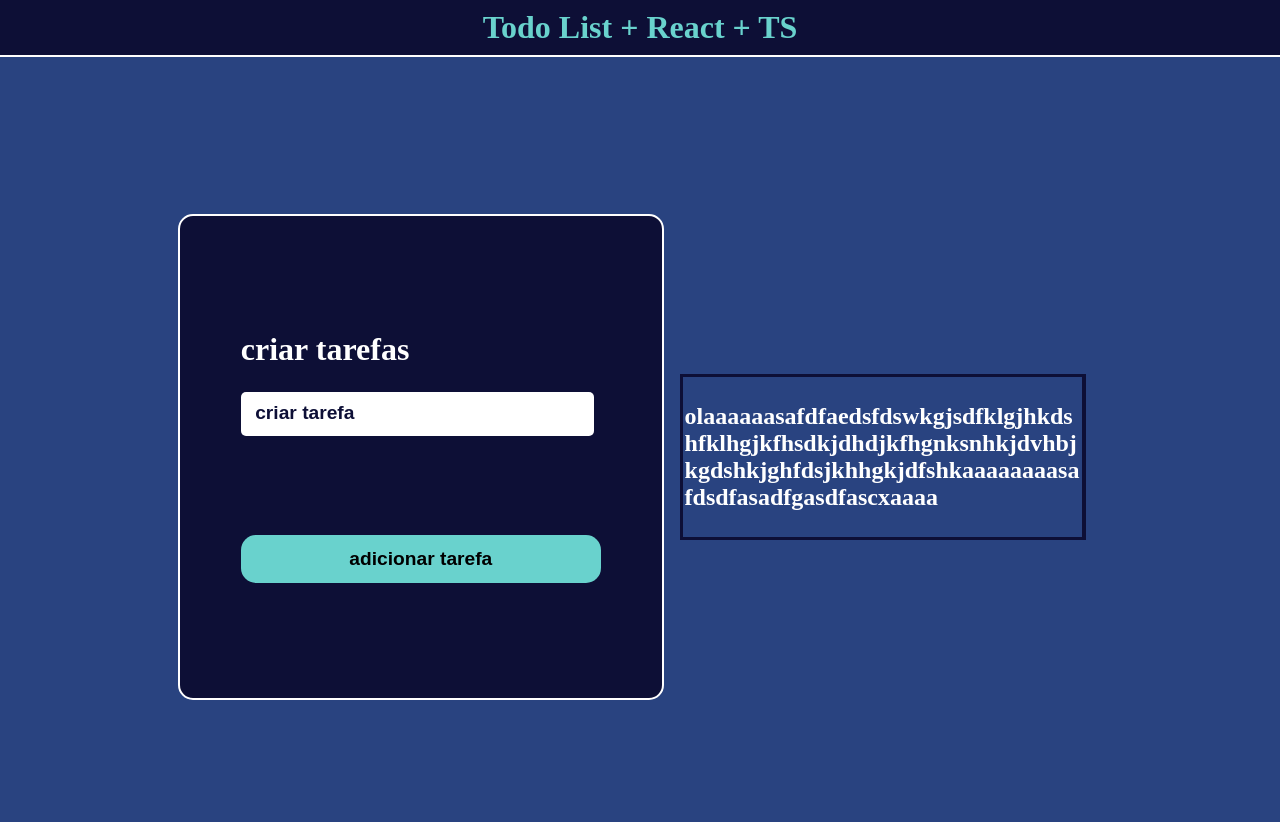
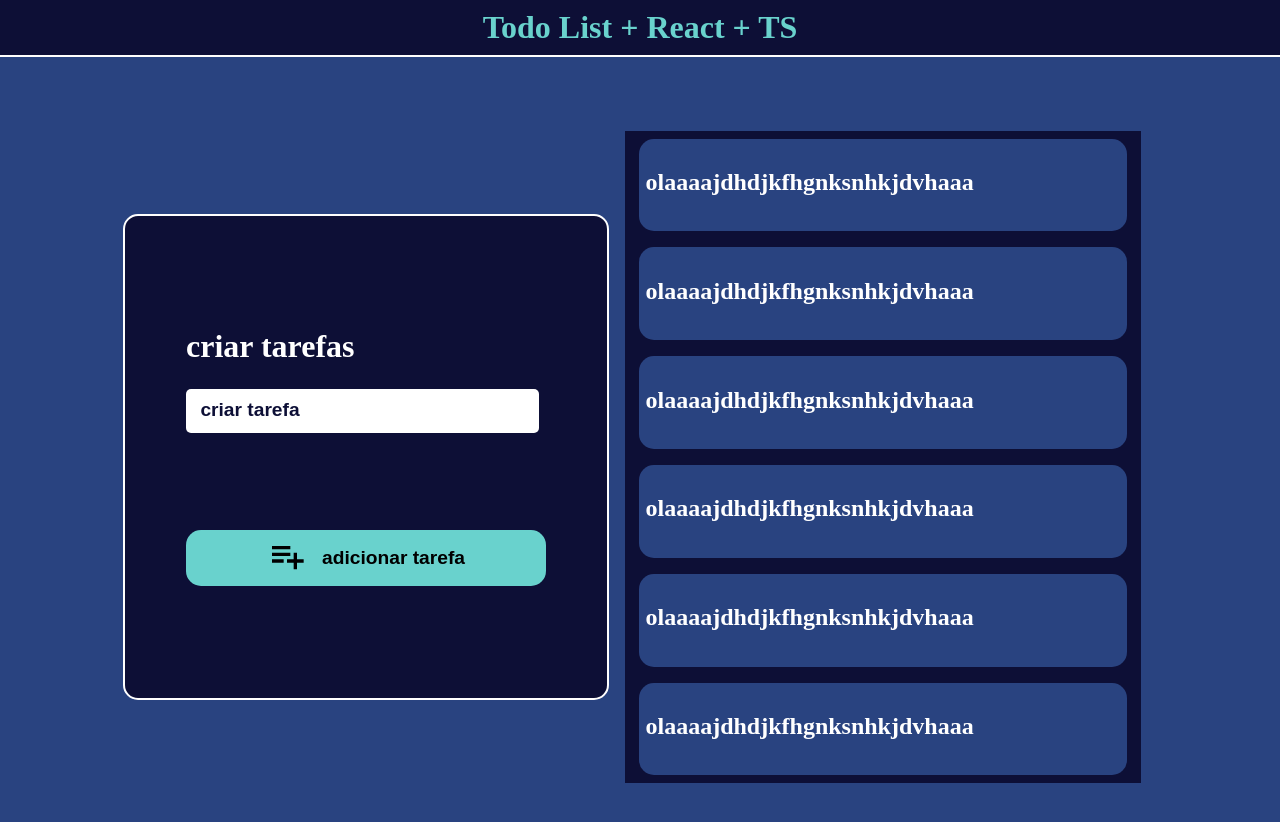
Before and after one commit to leonardofx1/todoList, a React (Vite) app in the folder TodoListTS/: page / in a window 1280 px wide. Shown: the top 822 px of the page. Built offline with nearby package versions, Linux system fonts and the light colour scheme.

Commit message:
style icon

```diff
--- a/TodoListTS/src/components/Form/index.tsx
+++ b/TodoListTS/src/components/Form/index.tsx
@@ -1,13 +1,13 @@
 import * as S from "./style";
 import TaskList from '../TaskList';
-
+import {MdPlaylistAdd} from 'react-icons/md'
 const Form = () => {
   return (
     <S.Main>
       <S.Form>
         <label htmlFor="tarefas">criar tarefas
         <input type="text" name="tarefas" id="tarefas" placeholder="criar tarefa" /></label>
-        <button> adicionar tarefa</button>
+        <button> <span> <MdPlaylistAdd /></span> adicionar tarefa</button>
         </S.Form>
         <TaskList />
     </S.Main>
--- a/TodoListTS/src/components/Form/style.ts
+++ b/TodoListTS/src/components/Form/style.ts
@@ -51,13 +51,22 @@ export const Form = styled.form `
     }
 
     button {
+        display:flex;
+        align-items: center;
+        justify-content: center;
         width:80%;
         background-color:${thema.seconColor};
-        padding:.8rem;
         border-radius:15px;
         border:none;
 
         font-size:1.2rem;
         font-weight:bold;
+
+        cursor:pointer;
+
+        span {
+            margin: 5px 15px 0 0;
+            font-size: 2.5rem;
+        }
     }
 `
--- a/TodoListTS/src/components/TaskList/Task/Task.tsx
+++ b/TodoListTS/src/components/TaskList/Task/Task.tsx
@@ -1,16 +1,30 @@
 import { TaskType } from "../types"
-import {CgGoogleTasks} from 'react-icons/cg'
-import {MdOutlineTaskAlt, MdEditDocument} from 'react-icons/md'
+
+import {MdOutlineTaskAlt} from 'react-icons/md'
 import {AiFillCloseCircle, AiFillWarning} from 'react-icons/ai'
+import {BsFillTrash3Fill, BsFillPencilFill } from 'react-icons/bs'
 import * as S from './style'
+
 
 
 const Task = () => {
   return (
       <S.Task>
-        <p><span><AiFillWarning/></span>olaaaaaasafdfaedsfdswkgjsdfklgjhkdshfklhgjkfhsdkjdhdjkfhgnksnhkjdvhbjkgdshkjghfdsjkhhgkjdfshkaaaaaaaasafdsdfasadfgasdfascxaaaa</p>
+        <S.TaskStatusIcon color='yellow' > <AiFillWarning/> pendente</S.TaskStatusIcon>
+        <S.TaskContent>olaaaajdhdjkfhgnksnhkjdvhaaa</S.TaskContent>
 
-        <S.ContainerIcons> <MdEditDocument/> <MdOutlineTaskAlt /> <AiFillCloseCircle /></S.ContainerIcons>
+        <S.ActionIconContainer><S.ActionIcon color='white'>
+          <BsFillPencilFill title='editar'/>
+          <span>editar</span>
+        </S.ActionIcon>
+        <S.ActionIcon color='green'>
+          <MdOutlineTaskAlt title='concluido' />
+          <span>  conluido</span>
+        </S.ActionIcon>
+         <S.ActionIcon color='red'>
+          <BsFillTrash3Fill title='excluir' />
+          <span>excluir</span>
+         </S.ActionIcon></S.ActionIconContainer>
 
         </S.Task>
 
--- a/TodoListTS/src/components/TaskList/Task/style.ts
+++ b/TodoListTS/src/components/TaskList/Task/style.ts
@@ -1,58 +1,100 @@
-import {styled} from 'styled-components'
-import { thema } from '../../../styles/thema'
+import { styled, keyframes } from "styled-components";
+import { thema } from "../../../styles/thema";
 
-export const Task = styled.article `
-    display:flex;
-    flex-wrap:wrap;
-    flex-direction:column;
+const iconsAnimation = keyframes`
+  from {
+    opacity:0;
+
+  }
+
+  to {
+    opacity: 1;
+}
+
+`;
+
+export const Task = styled.article`
+  position: relative;
+  display: flex;
+  flex-direction: column;
   justify-content: space-between;
   align-items: center;
+  width: 95%;
+  min-height: 80px;
+  background-color: ${thema.primaryColor};
+  padding: 0.4rem;
 
-    width:99%;
-    min-height:80px;
-    background-color: ${thema.primaryColor};
-    padding:.1rem;
-    transition: all 1s ease-out ;
+  border-radius: 15px;
   p svg {
-        display:none;
-
+    display: none;
   }
   & div {
-        display:none;
+    display: none;
   }
 
   &:hover {
-        background-color:blue;
     p svg {
-        display:flex;
+      display: inline-block;
+      animation: ${iconsAnimation} 1s ease-in-out;
     }
     & div {
-        display:flex;
+      display: flex;
+      animation: ${iconsAnimation} 1s ease-in-out;
     }
   }
-    p {
+`;
 
-        width:100%;
-        color:white;
+export const TaskContent = styled.p`
+  width: 100%;
+  color: white;
   font-weight: bold;
   font-size: 1.5rem;
   word-wrap: break-word;
 
   svg {
-            color:yellow;
+    color: yellow;
+  }
+`;
+
+export const TaskStatusIcon = styled.div`
+  position: absolute;
+  top: 5px;
+  left: 10px;
+
+  font-size: 1.5rem;
+  animation: ${iconsAnimation} linear infinite;
+
+  color: ${(props) => props.color};
+`;
+export const ActionIconContainer = styled.div`
+  position: absolute;
+  bottom: 5px;
+  right: 15px;
+
+  font-size: 1.5rem;
+  animation: ${iconsAnimation} linear;
+
+  color:green;
+
+`;
+
+export const ActionIcon= styled.div `
+  color: ${(props)=> props.color};
+  display:flex;
+  justify-content:space-evenly;
+  align-items:center;
+  gap: .5rem;;
+  & span {
+    cursor:pointer;
+    width: 0px;
+    overflow: hidden;
+    transition: all 500ms ease-in-out;
+
+  }
+
+  &:hover {
+    & span {
+     width:80px;
     }
   }
 `
-
-export const ContainerIcons = styled.div `
-    font-size:1.5rem;
-    flex:1;
-    align-self: flex-end;
-    & svg:first-child {
-        color:white;
-
-    }
-    & svg {
-        margin-right: 5px;
-    }
-`
--- a/TodoListTS/src/components/TaskList/index.tsx
+++ b/TodoListTS/src/components/TaskList/index.tsx
@@ -5,7 +5,7 @@ import Task from './Task/Task';
 const TaskList = () => {
   return (
     <S.ContainerTask>
-      <Task />
+      <Task /> <Task /> <Task /> <Task /> <Task /> <Task />
     </S.ContainerTask>
   )
 }
--- a/TodoListTS/src/components/TaskList/style.ts
+++ b/TodoListTS/src/components/TaskList/style.ts
@@ -2,11 +2,18 @@ import {styled} from 'styled-components'
 import { thema } from '../../styles/thema'
 
 export const ContainerTask = styled.section `
+    display: flex;
+    justify-content: center;
+    align-items:center;
+    flex-wrap: wrap;
     height:auto;
-    width:400px;
+    max-width:500px;
+    min-width:auto;
+    width:100%;
 
     padding:.2rem;
     background-color: ${thema.prymariColorBold};
     margin:1rem;
-
+    padding:.5rem;
+    gap:1rem;
 `
```
Lines whose indentation alone changed are shown as unchanged.
